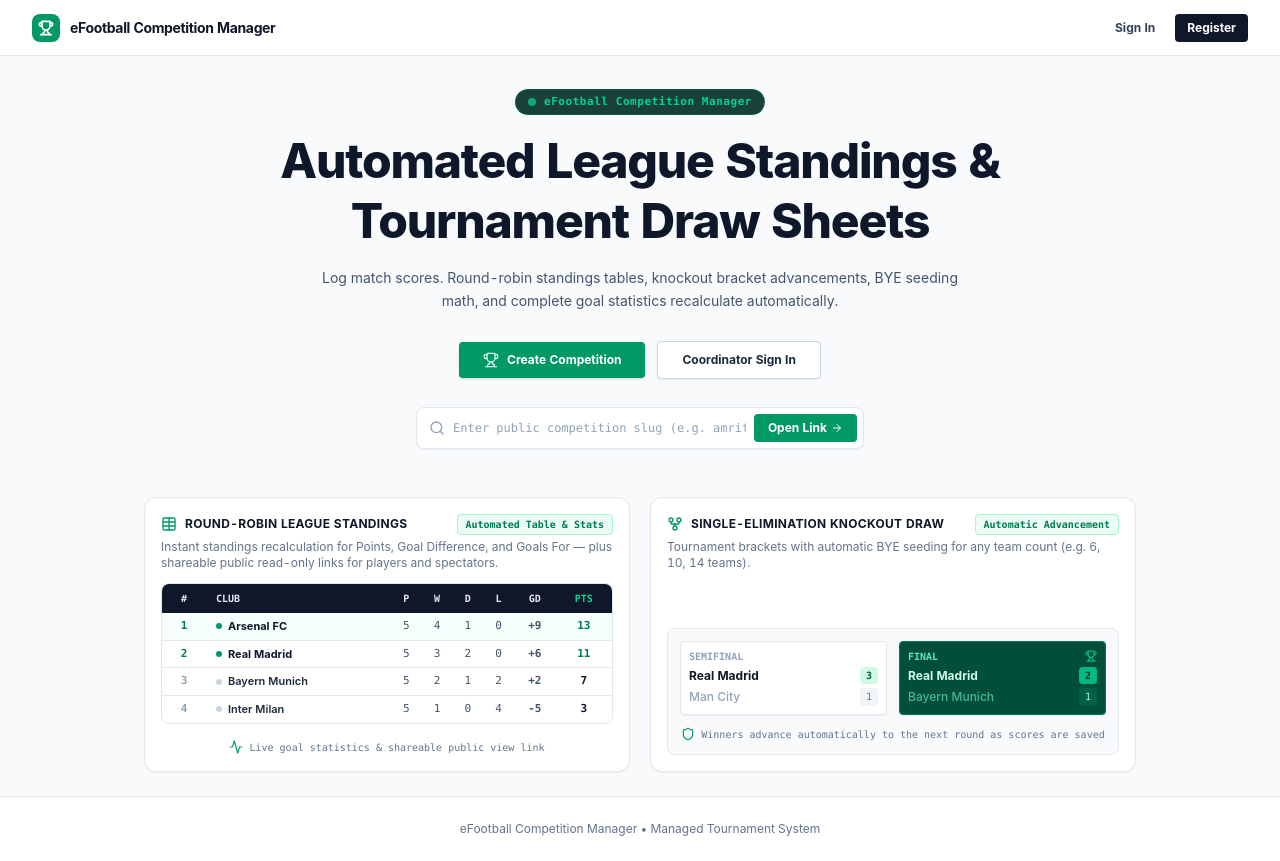
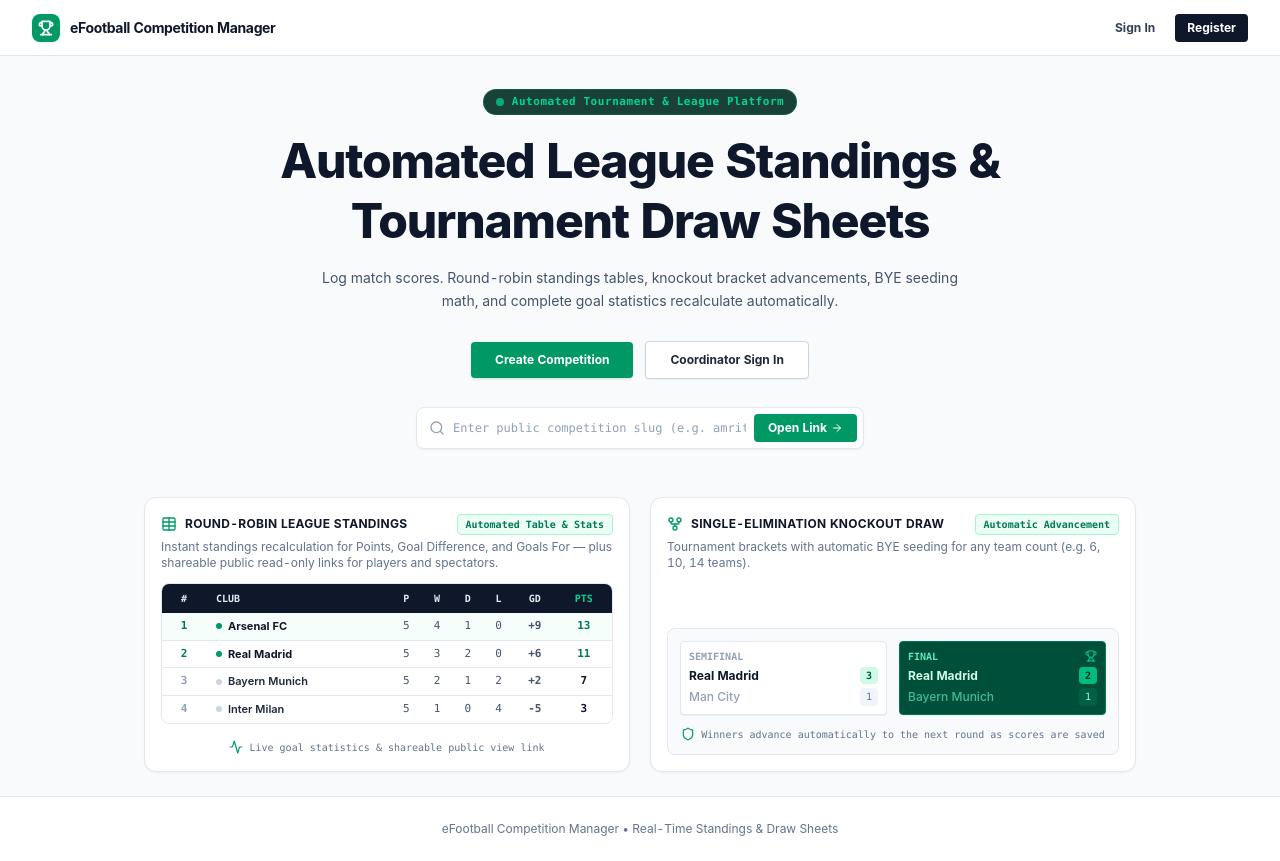
Before and after one commit to Sanath-2002/efootball-platform, a React (Vite) app in the folder frontend/: page / in a window 1280 px wide. Built offline with nearby package versions, Linux system fonts and the light colour scheme; no server answers.

Commit message:
Polish landing page: remove trophy icon repetition, update hero pill tagline, and tighten footer description

```diff
--- a/frontend/src/App.tsx
+++ b/frontend/src/App.tsx
@@ -71,7 +71,7 @@
           {children}
         </main>
         <footer className="border-t border-slate-200 py-6 text-center text-xs text-slate-500 bg-white">
-          eFootball Competition Manager • Managed Tournament System
+          eFootball Competition Manager • Real-Time Standings &amp; Draw Sheets
         </footer>
       </div>
     );
@@ -86,7 +86,7 @@
           {children}
         </main>
         <footer className="border-t border-slate-200 py-4 text-center text-xs text-slate-500 bg-white">
-          eFootball Competition Manager • Managed Tournament System
+          eFootball Competition Manager • Real-Time Standings &amp; Draw Sheets
         </footer>
       </div>
     </div>
--- a/frontend/src/pages/Home.tsx
+++ b/frontend/src/pages/Home.tsx
@@ -38,7 +38,7 @@
       <section className="text-center space-y-4 pt-2">
         <div className="inline-flex items-center gap-2 px-3 py-1 rounded-full bg-emerald-950/90 border border-emerald-700/50 text-emerald-400 font-mono text-[11px] font-semibold tracking-wider">
           <span className="w-2 h-2 rounded-full bg-emerald-400 animate-pulse" />
-          eFootball Competition Manager
+          Automated Tournament &amp; League Platform
         </div>
 
         <h1 className="text-3xl sm:text-4xl md:text-5xl font-extrabold text-slate-900 tracking-tight leading-tight max-w-3xl mx-auto">
@@ -53,9 +53,8 @@
         <div className="flex flex-col sm:flex-row items-center justify-center gap-3 pt-3">
           <Link
             to="/register"
-            className="w-full sm:w-auto px-6 py-2.5 bg-emerald-600 hover:bg-emerald-700 text-white font-bold rounded text-xs transition-colors shadow-sm flex items-center justify-center gap-2"
+            className="w-full sm:w-auto px-6 py-2.5 bg-emerald-600 hover:bg-emerald-700 text-white font-bold rounded text-xs transition-colors shadow-sm flex items-center justify-center"
           >
-            <Trophy className="w-4 h-4 text-emerald-100" />
             Create Competition
           </Link>
           <Link
```
